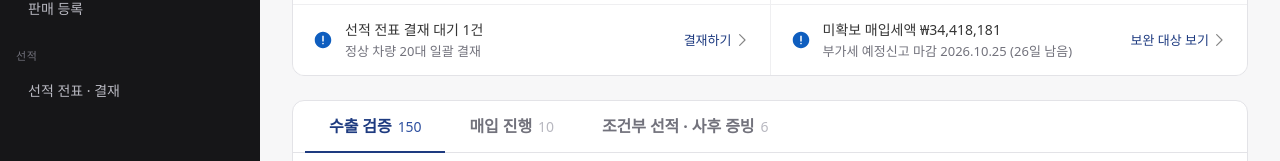
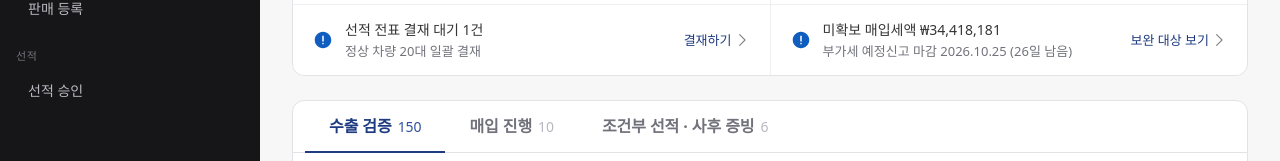
Before and after one commit to MEGUMMY1/export-erp, a React (Vite) app: page /workbench in a window 1280 px wide. Shown: the part 277-438 px from the top of the page. Built offline with nearby package versions, Linux system fonts and the light colour scheme; a web font is replaced by a local one.

Commit message:
chore: 선적 화면 명칭을 '선적 승인'으로 변경

```diff
--- a/src/components/layout/AppLayout.tsx
+++ b/src/components/layout/AppLayout.tsx
@@ -18,7 +18,7 @@ const NAV = [
       { to: '/sales/new', label: '판매 등록' },
     ],
   },
-  { section: '선적', items: [{ to: '/shipments', label: '선적 전표 · 결재' }] },
+  { section: '선적', items: [{ to: '/shipments', label: '선적 승인' }] },
 ]
 
 export function AppLayout() {
--- a/src/pages/shipment/ShipmentsPage.tsx
+++ b/src/pages/shipment/ShipmentsPage.tsx
@@ -14,7 +14,7 @@ type Tab = 'slips' | 'releases'
 const STATUS_ORDER: ShipmentStatus[] = ['PENDING', 'APPROVED', 'SHIPPED', 'REJECTED']
 
 export function ShipmentsPage() {
-  usePageTitle('선적 전표 · 결재', '정상 차량은 전표 단위로 일괄 결재하고, 예외만 개별 결재합니다.')
+  usePageTitle('선적 승인', '정상 차량은 선적 전표 단위로 일괄 승인하고, 예외만 개별 결재합니다.')
   const data = useData()
   const evals = useEvaluations()
   const user = useCurrentUser()
```
